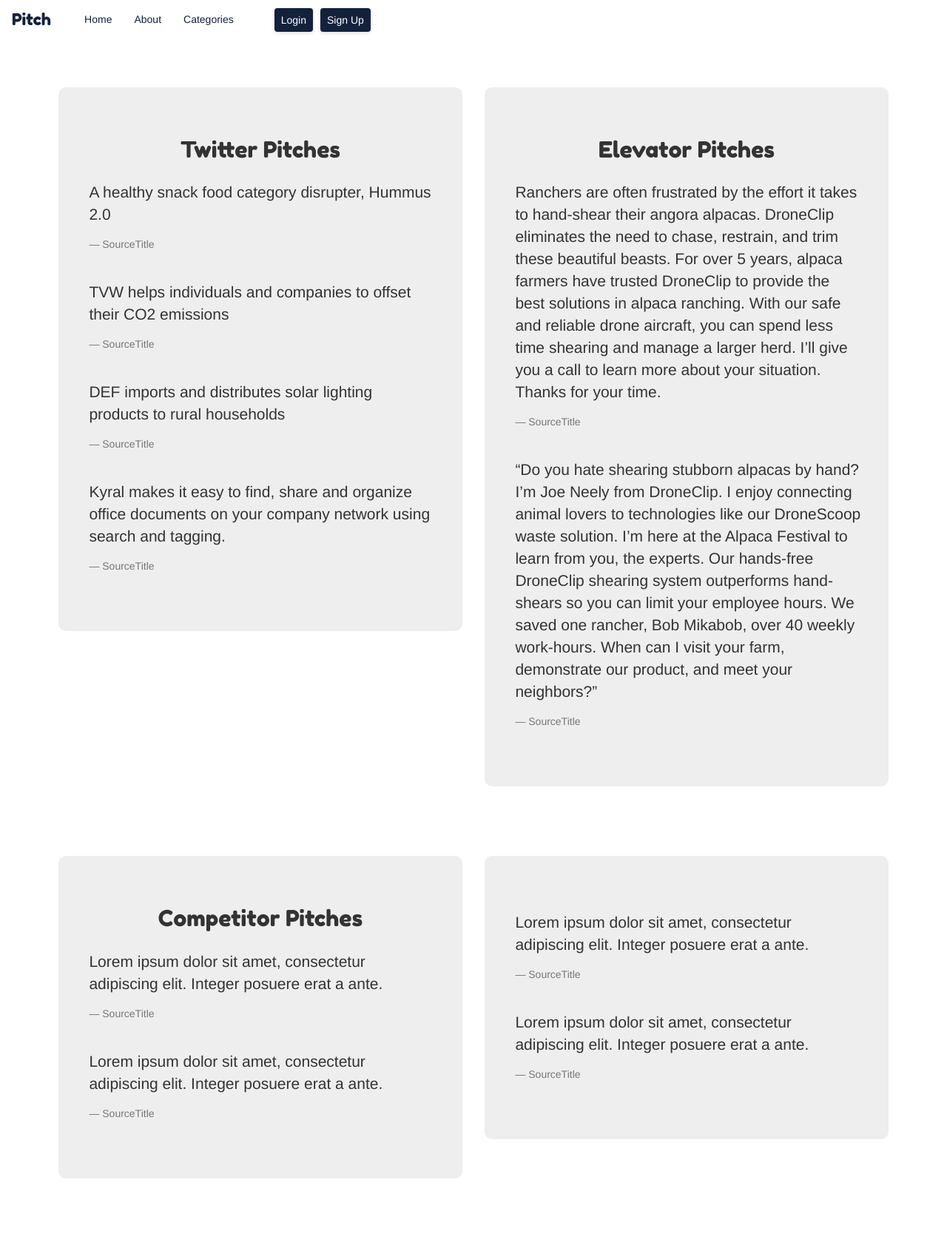
After one commit to lornakamau/pitch, a Flask app: page /categories/twitter-pitch in a window 1280 px wide. The commit adds this page. Shown: the whole page at 74% size. Run offline with Flask 2, Linux system fonts and the light colour scheme; some libraries are stand-ins or nearby versions.

Commit message:
add dropdown menu for categories button on Navbar

```diff
--- a/app/main/views.py
+++ b/app/main/views.py
@@ -13,13 +13,13 @@ def index():
     title = 'Pitch'
     return render_template('index.html', title=title)
 
-@main.route('/categories')
-def categories():
+@main.route('/categories/twitter-pitch')
+def twitter():
     '''
     View page function that returns the categories page and its data
     '''
     title = 'Categories | Pitch'
-    return render_template('categories.html', title=title)
+    return render_template('twitter.html', title=title)
 
 @main.route('/about')
 def about():
--- a/app/static/css/base.css
+++ b/app/static/css/base.css
@@ -4,7 +4,12 @@ html{
 body, .container-fluid{
     padding: 0;
 }
-
+.navbar .container-fluid{
+    padding-right: 15px;
+    padding-left: 15px;
+    margin-right: auto;
+    margin-left: auto;
+}
 a {
     color: #14213D;
 }
--- a/app/static/css/categories.css
+++ b/app/static/css/categories.css
@@ -3,7 +3,6 @@
 }
 .jumbotron{
     vertical-align: middle;
-    background-color: #5bb3bf;
     border-radius: 10px;
 }
 .card{
--- a/app/templates/base.html
+++ b/app/templates/base.html
@@ -18,6 +18,7 @@
   {{ super() }}
   <link rel="shortcut icon" href="{{ url_for('static', filename='favicon.ico') }}">
   <link href="https://fonts.googleapis.com/css2?family=Fredoka+One&family=Lato&display=swap" rel="stylesheet">
+  <link rel="stylesheet" href="https://unpkg.com/@popperjs/core@2">
   <link rel="stylesheet" href="{{url_for('static',filename='css/base.css')}}" type="text/css">
   {% endblock %}
 </head>
--- a/app/templates/navbar.html
+++ b/app/templates/navbar.html
@@ -11,11 +11,13 @@
             <a class="navbar-brand" id="pitch" href="/">Pitch</a>
             <div class="navbar-right">
                 {% if current_user.is_authenticated %}
-                <a class="navbar-brand" href="{{url_for('main.profile',uname=current_user.username)}}" style="font-size: 14px; float: right !important;">Profile</a>
+                <a class="navbar-brand" href="{{url_for('main.profile',uname=current_user.username)}}"
+                    style="font-size: 14px; float: right !important;">Profile</a>
                 <a class=" btn my-2 my-sm-0" href="{{url_for('auth.logout')}}">Logout</a>
                 {% else %}
                 <a class="navbar-brand"></a>
-                <a class="btn my-2 my-sm-0" style="font-size: 14px; margin: 10px; float: right !important;" href="{{url_for('auth.login')}}">Login</a>
+                <a class="btn my-2 my-sm-0" style="font-size: 14px; margin: 10px; float: right !important;"
+                    href="{{url_for('auth.login')}}">Login</a>
                 <a class=" btn my-2 my-sm-0" href="{{url_for('auth.signup')}}">Sign Up</a>
                 {% endif %}
             </div>
@@ -23,7 +25,14 @@
                 <ul class="nav navbar-nav">
                     <li><a href="/">Home</a></li>
                     <li><a href="/about">About</a></li>
-                    <li><a href="/categories">Categories</a></li>
+                    <li><a  class="dropdown-toggle" data-toggle="dropdown" aria-haspopup="true" aria-expanded="false">Categories</a>
+                        <div class="dropdown-menu">
+                            <a class="dropdown-item" href="{{url_for('main.twitter')}}">Twitter Pitches</a><br>
+                            <a class="dropdown-item" href="{{url_for('main.elevator')}}">Elevator Pitches</a><br>
+                            <a class="dropdown-item" href="{{url_for('main.competitor')}}">Competitor Pitches</a><br>
+                            <a class="dropdown-item" href="{{url_for('main.investor')}}">Investor Pitches</a><br>
+                        </div>
+                    </li>
                 </ul>
             </div>
         </div>
--- /dev/null
+++ b/app/templates/twitter.html
@@ -0,0 +1,120 @@
+{% extends 'base.html'%}
+{% block styles %}
+{{ super() }}
+<link rel="stylesheet" href="{{url_for('static',filename='css/categories.css')}}" type="text/css">
+{% endblock %}
+{% block content %}
+<div class="row">
+    <div class="col-md-6">
+        <div class="jumbotron">
+            <h2 class="text-center">Twitter Pitches</h2>
+            <div class="card">
+
+                <div class="card-body">
+                    <blockquote class="blockquote mb-0">
+                        <p>A healthy snack food category disrupter, Hummus 2.0</p>
+                        <footer class="blockquote-footer">SourceTitle</footer>
+                    </blockquote>
+                </div>
+            </div>
+            <div class="card">
+
+                <div class="card-body">
+                    <blockquote class="blockquote mb-0">
+                        <p>TVW helps individuals and companies to offset their CO2 emissions</p>
+                        <footer class="blockquote-footer">SourceTitle</footer>
+                    </blockquote>
+                </div>
+            </div>
+            <div class="card">
+
+                <div class="card-body">
+                    <blockquote class="blockquote mb-0">
+                        <p>DEF imports and distributes solar lighting products to rural households</p>
+                        <footer class="blockquote-footer">SourceTitle</footer>
+                    </blockquote>
+                </div>
+            </div>
+            <div class="card">
+
+                <div class="card-body">
+                    <blockquote class="blockquote mb-0">
+                        <p>Kyral makes it easy to find, share and organize office documents on your company network using search and tagging.</p>
+                        <footer class="blockquote-footer">SourceTitle</footer>
+                    </blockquote>
+                </div>
+            </div>
+        </div>
+    </div>
+    <div class="col-md-6">
+        <div class="jumbotron">
+            <h2 class="text-center">Elevator Pitches</h2>
+            <div class="card">
+
+                <div class="card-body">
+                    <blockquote class="blockquote mb-0">
+                        <p>Ranchers are often frustrated by the effort it takes to hand-shear their angora alpacas. DroneClip eliminates the need to chase, restrain, and trim these beautiful beasts. For over 5 years, alpaca farmers have trusted DroneClip to provide the best solutions in alpaca ranching. With our safe and reliable drone aircraft, you can spend less time shearing and manage a larger herd. I’ll give you a call to learn more about your situation. Thanks for your time.</p>
+                        <footer class="blockquote-footer">SourceTitle</footer>
+                    </blockquote>
+                </div>
+            </div>
+            <div class="card">
+
+                <div class="card-body">
+                    <blockquote class="blockquote mb-0">
+                        <p>“Do you hate shearing stubborn alpacas by hand? I’m Joe Neely from DroneClip. I enjoy connecting animal lovers to technologies like our DroneScoop waste solution. I’m here at the Alpaca Festival to learn from you, the experts. Our hands-free DroneClip shearing system outperforms hand-shears so you can limit your employee hours. We saved one rancher, Bob Mikabob, over 40 weekly work-hours. When can I visit your farm, demonstrate our product, and meet your neighbors?”</p>
+                        <footer class="blockquote-footer">SourceTitle</footer>
+                    </blockquote>
+                </div>
+            </div>
+        </div>
+    </div>
+</div>
+<div class="row">
+    <div class="col-md-6">
+        <div class="jumbotron">
+            <h2 class="text-center">Competitor Pitches</h2>
+            <div class="card">
+
+                <div class="card-body">
+                    <blockquote class="blockquote mb-0">
+                        <p>Lorem ipsum dolor sit amet, consectetur adipiscing elit. Integer posuere erat a ante.</p>
+                        <footer class="blockquote-footer">SourceTitle</footer>
+                    </blockquote>
+                </div>
+            </div>
+            <div class="card">
+
+                <div class="card-body">
+                    <blockquote class="blockquote mb-0">
+                        <p>Lorem ipsum dolor sit amet, consectetur adipiscing elit. Integer posuere erat a ante.</p>
+                        <footer class="blockquote-footer">SourceTitle</footer>
+                    </blockquote>
+                </div>
+            </div>
+        </div>
+    </div>
+    <div class="col-md-6">
+        <div class="jumbotron">
+            <div class="card">
+
+                <div class="card-body">
+                    <blockquote class="blockquote mb-0">
+                        <p>Lorem ipsum dolor sit amet, consectetur adipiscing elit. Integer posuere erat a ante.</p>
+                        <footer class="blockquote-footer">SourceTitle</footer>
+                    </blockquote>
+                </div>
+            </div>
+            <div class="card">
+
+                <div class="card-body">
+                    <blockquote class="blockquote mb-0">
+                        <p>Lorem ipsum dolor sit amet, consectetur adipiscing elit. Integer posuere erat a ante.</p>
+                        <footer class="blockquote-footer">SourceTitle</footer>
+                    </blockquote>
+                </div>
+            </div>
+        </div>
+    </div>
+</div>
+{% endblock %}
```
Also changed, not shown: app/templates/categories.html (deleted, +0 -147 lines).
